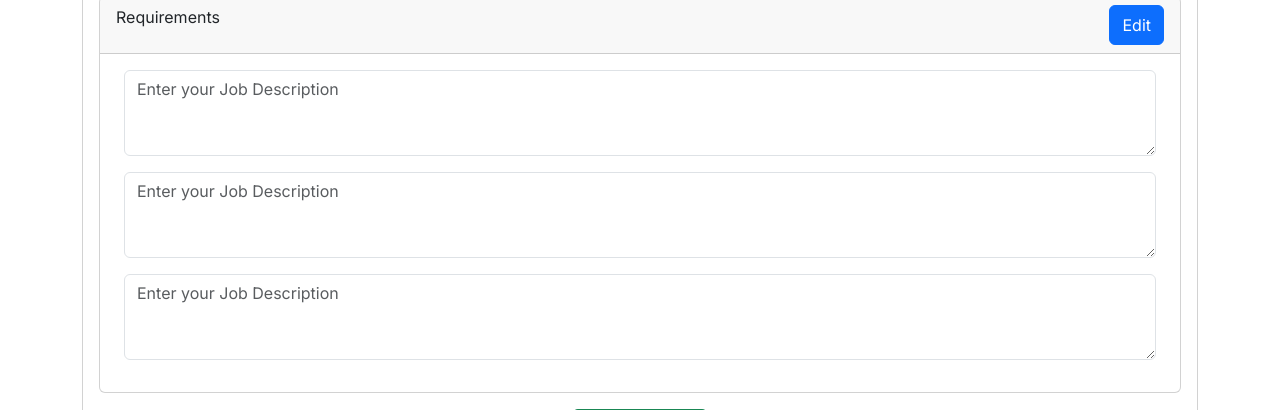
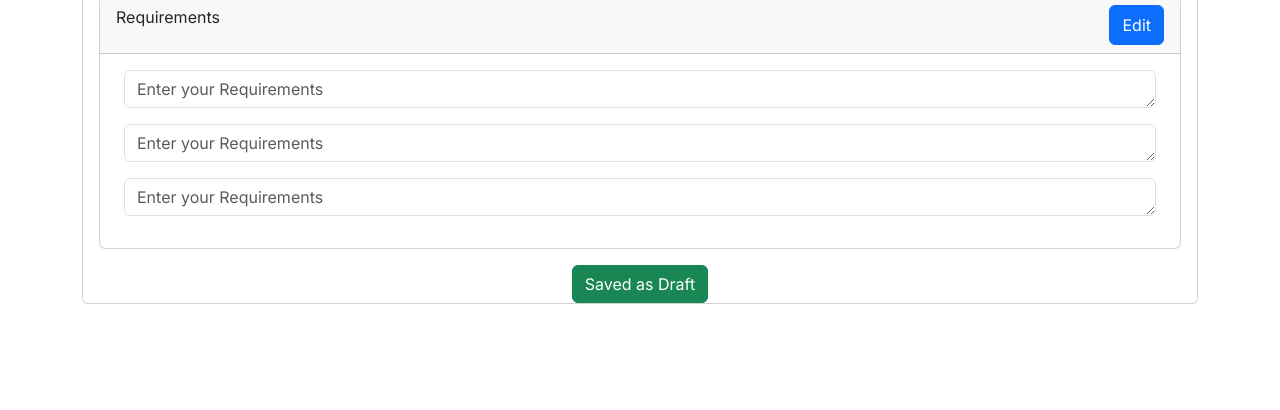
Before and after one commit to robwakefield/InternHunt, a Next.js app: page /addListing in a window 1280 px wide. Shown: the part 413-823 px from the top of the page. After the commit the page ends 800 px from the top, so only its background shows below. Built offline with nearby package versions, Linux system fonts and the light colour scheme; no server answers; the database is empty.

Commit message:
Added props and PUT request

```diff
--- a/src/app/addListing/page.js
+++ b/src/app/addListing/page.js
@@ -54,8 +54,8 @@ function AddListing() {
               </Container>
               <Button variant="primary" type="submit">Publish</Button>
             </Card.Header>
-            <JobDescription/>
-            <JobRequirementsList/>
+            <JobDescription listings={listings} descRef={descRef} />
+            <JobRequirementsList listings={listings} reqRef={reqRef} />
             <SavedBox/>
           </Card>
         </Form>
@@ -71,27 +71,28 @@ class JobDescription extends Component {
   constructor(props) {
     super(props);
     this.state = {
-      description: "Bowtie’s mission is to make insurance good again and our vision is to build a category-defining health insurance company.\nAs a young and fast-growing company, grooming and learning from the next generation is always our priority. We are looking for interns to join us throughout the year - as a Bowtie intern, you will be treated and work like the rest of the team (no fetching coffee duties), and gain experience in substantive marketing or growth projects.\nWe also offer return offers for high achievers who share our values!"
+      listings: props.listings
     };
   }
 
   componentDidUpdate(prevProps) {
     if (prevProps.listings !== this.props.listings) {
       this.setState({
-        description: "Bowtie’s mission is to make insurance good again and our vision is to build a category-defining health insurance company.\nAs a young and fast-growing company, grooming and learning from the next generation is always our priority. We are looking for interns to join us throughout the year - as a Bowtie intern, you will be treated and work like the rest of the team (no fetching coffee duties), and gain experience in substantive marketing or growth projects.\nWe also offer return offers for high achievers who share our values!"
+        listings: this.props.listings
       });
     }
   }
 
   render() {
+    const {listings, descRef} = this.props;
     return (
       <Card className="mt-4 mb-2 mx-3">
         <Card.Header className="d-flex justify-content-between">
         <p>Job Description</p>
         <Button>Edit</Button>
         </Card.Header>
-        <Form.Group className="mb-3" controlId="formGroupSkill1">
-          <Form.Control as="textarea" rows={3} placeholder="Enter your Job Description"/>
+        <Form.Group className="mb-3" controlId="formJobDesc">
+          <Form.Control as="textarea" rows={3} placeholder="Enter your Job Description" defaultValue={listings.description} ref={descRef}/>
         </Form.Group>
       </Card>
     )
@@ -102,19 +103,20 @@ class JobRequirementsList extends Component {
   constructor(props) {
     super(props);
     this.state = {
-      description: "Bowtie’s mission is to make insurance good again and our vision is to build a category-defining health insurance company.\nAs a young and fast-growing company, grooming and learning from the next generation is always our priority. We are looking for interns to join us throughout the year - as a Bowtie intern, you will be treated and work like the rest of the team (no fetching coffee duties), and gain experience in substantive marketing or growth projects.\nWe also offer return offers for high achievers who share our values!"
+      listings: props.listings
     };
   }
 
   componentDidUpdate(prevProps) {
     if (prevProps.listings !== this.props.listings) {
       this.setState({
-        description: "Bowtie’s mission is to make insurance good again and our vision is to build a category-defining health insurance company.\nAs a young and fast-growing company, grooming and learning from the next generation is always our priority. We are looking for interns to join us throughout the year - as a Bowtie intern, you will be treated and work like the rest of the team (no fetching coffee duties), and gain experience in substantive marketing or growth projects.\nWe also offer return offers for high achievers who share our values!"
+        listings: this.props.listings
       });
     }
   }
 
   render() {
+    const {listings, reqRef} = this.props;
     return (
       <Card className="my-2 mx-3">
         <Card.Header className="d-flex justify-content-between">
@@ -122,9 +124,9 @@ class JobRequirementsList extends Component {
         <Button>Edit</Button>
         </Card.Header>
         <Container className="px-4 py-3">
-          <JobRequirementsItem/>
-          <JobRequirementsItem/>
-          <JobRequirementsItem/>
+          <JobRequirementsItem listings={listings} reqRef={reqRef} />
+          <JobRequirementsItem listings={listings} reqRef={reqRef} />
+          <JobRequirementsItem listings={listings} reqRef={reqRef} />
         </Container>
       </Card>
     )
@@ -135,23 +137,24 @@ class JobRequirementsItem extends Component {
   constructor(props) {
     super(props);
     this.state = {
-      requirement: "Hold a bachelor's degree or above, with graduation expected in 2023"
+      listings: props.listings
     };
   }
 
   componentDidUpdate(prevProps) {
     if (prevProps.listings !== this.props.listings) {
       this.setState({
-        requirement: "Hold a bachelor's degree or above, with graduation expected in 2023"
+        listings: this.props.listings
       });
     }
   }
 
   render() {
+    const {listings, reqRef} = this.props;
     let requirement = "- " + this.state.requirement
     return (
-      <Form.Group className="mb-3" controlId="formGroupSkill1">
-        <Form.Control as="textarea" rows={3} placeholder="Enter your Job Description"/>
+      <Form.Group className="mb-3" controlId="formJobReq">
+        <Form.Control as="textarea" rows={1} placeholder="Enter your Requirements" defaultValue={listings.description} ref={reqRef}/>
       </Form.Group>
     )
   }
--- a/src/app/api/listings/route.js
+++ b/src/app/api/listings/route.js
@@ -2,6 +2,20 @@ import { prisma } from '../../db/client'
 import { NextResponse } from 'next/server';
 
 export async function GET() {
-    const listings = await prisma.post.findMany()
-    return NextResponse.json(listings)
+  const listings = await prisma.post.findMany()
+  return NextResponse.json(listings)
 }
+
+export async function PUT(request) {
+  const { description, requirement } = await request.json();
+  await prisma.listings.update({
+    where: {
+      id: 1
+    },
+    data: {
+      description: description,
+      requirement: requirement
+    }
+  });
+  return NextResponse.json({});
+}
```
